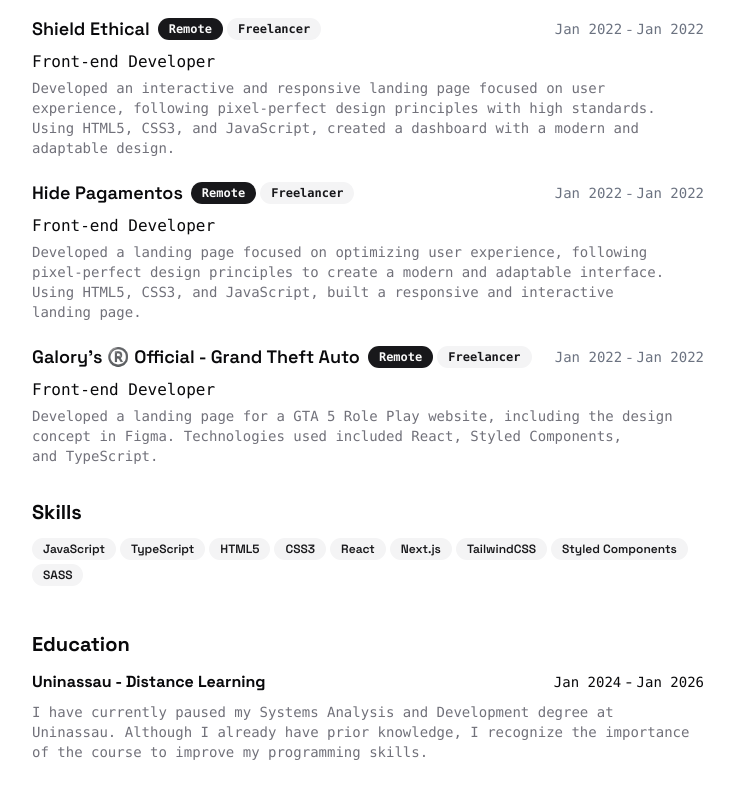
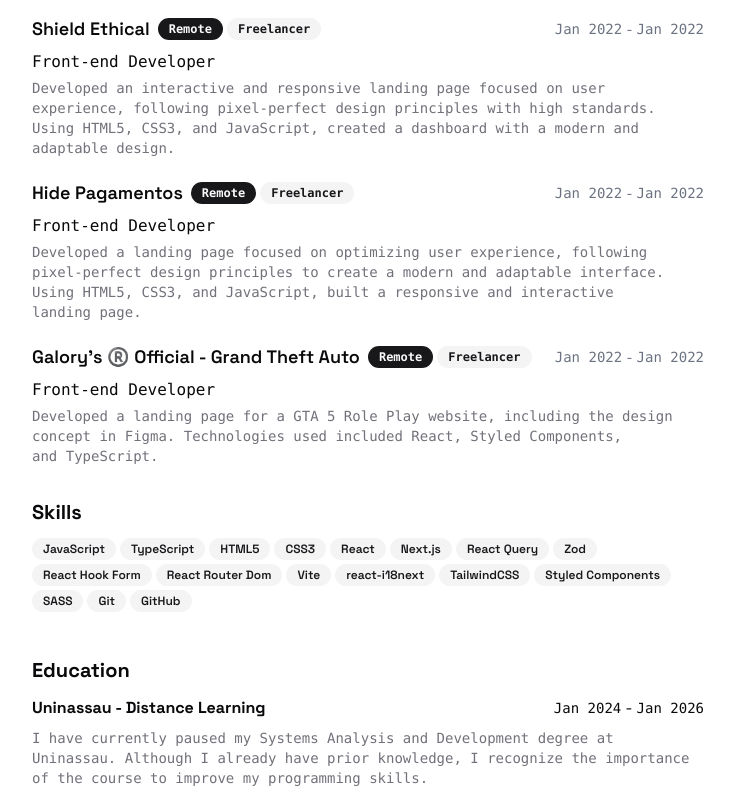
Before and after one commit to gustavros/gustavo-santana, a Next.js app: page /en in a window 1280 px wide. Shown: the part 1338-2138 px from the top of the page, without its empty margins (272-1006 px from the left). Before the commit the page ends 2112 px from the top, so only its background shows below. Built offline with nearby package versions, Linux system fonts and the light colour scheme.

Commit message:
feat: update skills list with all libraries used across projects

```diff
--- a/src/modules/skills/data.ts
+++ b/src/modules/skills/data.ts
@@ -20,6 +20,24 @@ export const skillsItems: SkillsItems[] = [
     name: "Next.js",
   },
   {
+    name: "React Query",
+  },
+  {
+    name: "Zod",
+  },
+  {
+    name: "React Hook Form",
+  },
+  {
+    name: "React Router Dom",
+  },
+  {
+    name: "Vite",
+  },
+  {
+    name: "react-i18next",
+  },
+  {
     name: "TailwindCSS",
   },
   {
@@ -28,4 +46,10 @@ export const skillsItems: SkillsItems[] = [
   {
     name: "SASS",
   },
+  {
+    name: "Git",
+  },
+  {
+    name: "GitHub",
+  },
 ];
--- a/src/utils/data.ts
+++ b/src/utils/data.ts
@@ -70,6 +70,24 @@ export const skillsItems: SkillsItems[] = [
     name: "Next.js",
   },
   {
+    name: "React Query",
+  },
+  {
+    name: "Zod",
+  },
+  {
+    name: "React Hook Form",
+  },
+  {
+    name: "React Router Dom",
+  },
+  {
+    name: "Vite",
+  },
+  {
+    name: "react-i18next",
+  },
+  {
     name: "TailwindCSS",
   },
   {
@@ -78,4 +96,10 @@ export const skillsItems: SkillsItems[] = [
   {
     name: "SASS",
   },
+  {
+    name: "Git",
+  },
+  {
+    name: "GitHub",
+  },
 ];
```
